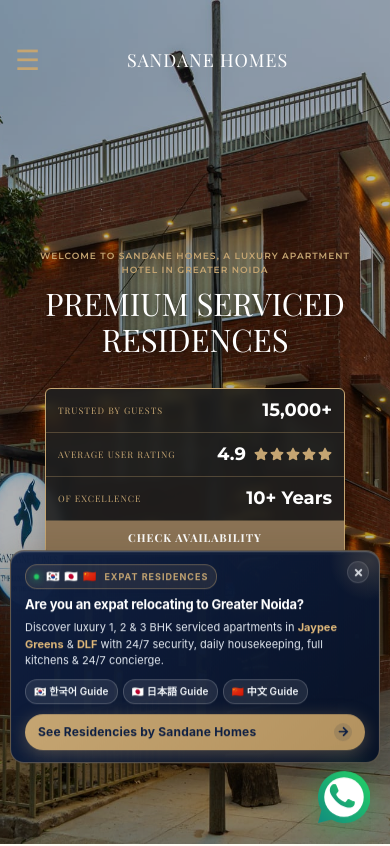
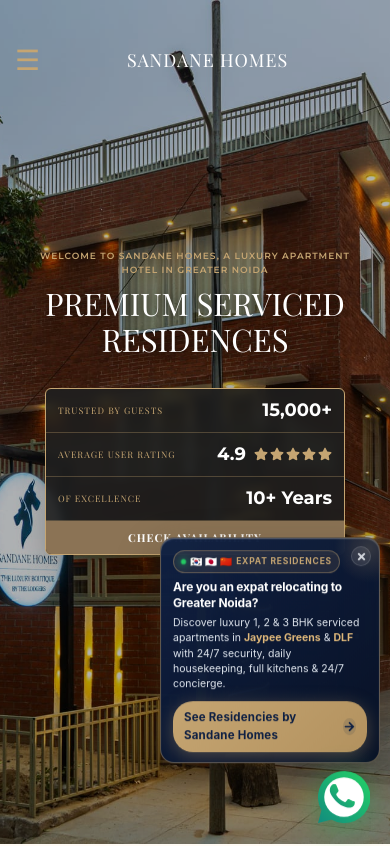
Before and after one commit to viratco/sandanehomes, a React (Vite) app: page / in a window 390 px wide. Shown: the top 846 px of the page. Built offline with nearby package versions, Linux system fonts and the light colour scheme; a web font is replaced by a local one.

Commit message:
Fix popup to compact 220px corner card on mobile, hide chips

```diff
--- a/src/components/ExpatPopupBar.css
+++ b/src/components/ExpatPopupBar.css
@@ -294,37 +294,38 @@
 @media (max-width: 480px) {
     .expat-popup-container {
         right: 10px;
-        left: 10px;
+        left: auto;
         bottom: 80px;
-        width: auto;
-        max-width: calc(100vw - 20px);
+        width: 220px;
+        max-width: 220px;
     }
 
     .expat-popup-card {
-        padding: 13px 14px 12px;
+        padding: 12px 12px 10px;
         border-radius: 14px;
     }
 
     .expat-popup-glow {
-        width: 80px;
-        height: 80px;
-        top: -30px;
-        right: -30px;
+        width: 70px;
+        height: 70px;
+        top: -25px;
+        right: -25px;
     }
 
     .expat-popup-header {
-        margin-bottom: 7px;
+        margin-bottom: 6px;
     }
 
     .expat-popup-badge {
-        font-size: 9px;
-        letter-spacing: 1px;
-        padding: 3px 8px;
+        font-size: 8.5px;
+        letter-spacing: 0.8px;
+        padding: 3px 7px;
+        gap: 4px;
     }
 
     .expat-flags {
-        font-size: 11px;
-        letter-spacing: 1px;
+        font-size: 10px;
+        letter-spacing: 0px;
     }
 
     .expat-live-dot {
@@ -333,44 +334,38 @@
     }
 
     .expat-popup-title {
-        font-size: 13px;
-        line-height: 1.35;
-        margin-bottom: 6px;
-        padding-right: 24px;
+        font-size: 12px;
+        line-height: 1.3;
+        margin-bottom: 5px;
+        padding-right: 20px;
     }
 
     .expat-popup-desc {
-        font-size: 11px;
-        line-height: 1.5;
+        font-size: 10.5px;
+        line-height: 1.45;
         margin-bottom: 10px;
     }
 
+    /* Hide chips on mobile to keep popup compact */
     .expat-popup-chips {
-        gap: 5px;
-        margin-bottom: 10px;
-    }
-
-    .expat-chip {
-        font-size: 10px;
-        padding: 4px 8px;
-        border-radius: 12px;
+        display: none;
     }
 
     .expat-popup-btn {
-        font-size: 12px;
-        padding: 9px 13px;
-        border-radius: 22px;
+        font-size: 11.5px;
+        padding: 8px 11px;
+        border-radius: 20px;
     }
 
     .expat-btn-icon {
-        width: 18px;
-        height: 18px;
+        width: 17px;
+        height: 17px;
     }
 
     .expat-popup-close {
-        width: 22px;
-        height: 22px;
-        top: 10px;
-        right: 10px;
+        width: 20px;
+        height: 20px;
+        top: 8px;
+        right: 8px;
     }
 }
```
